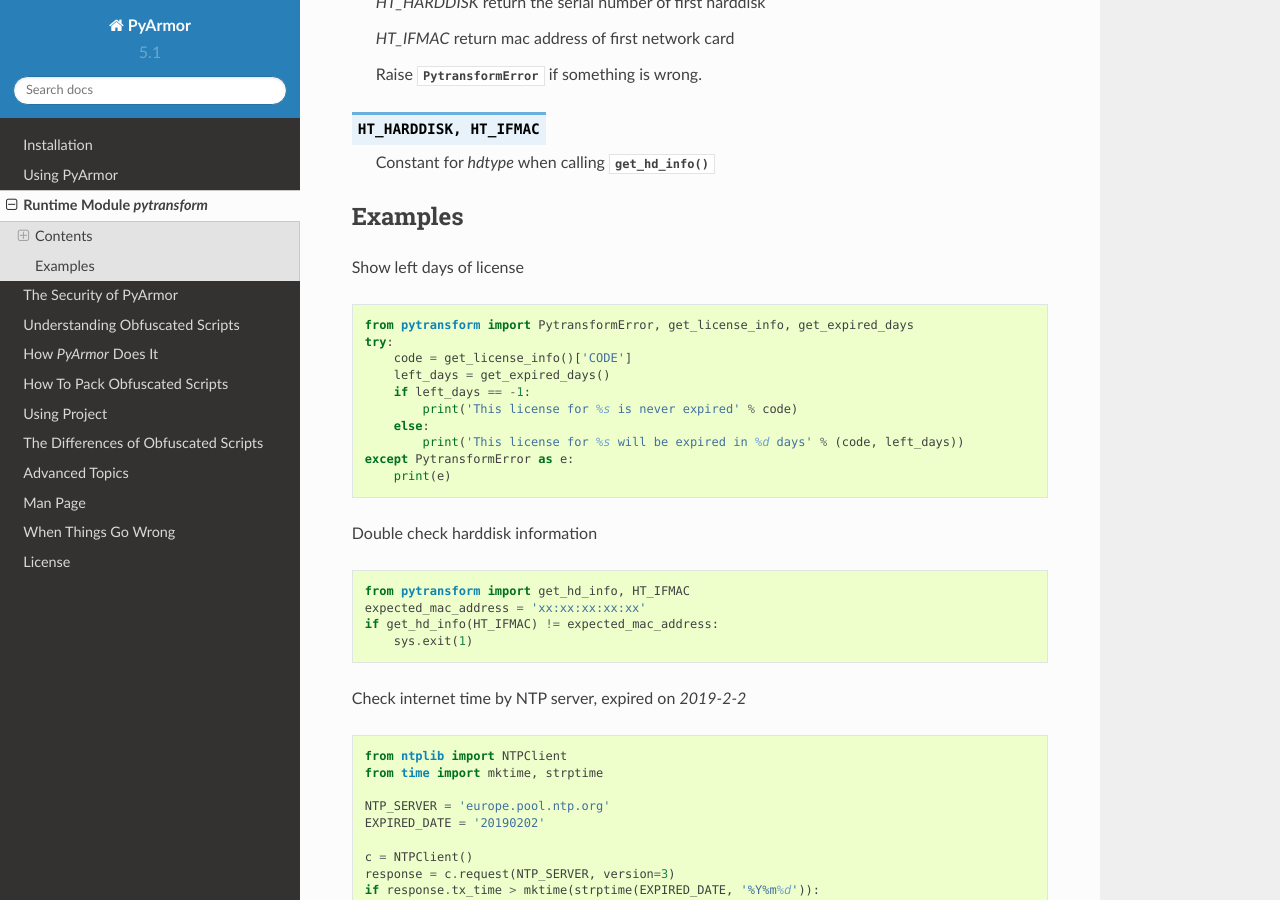
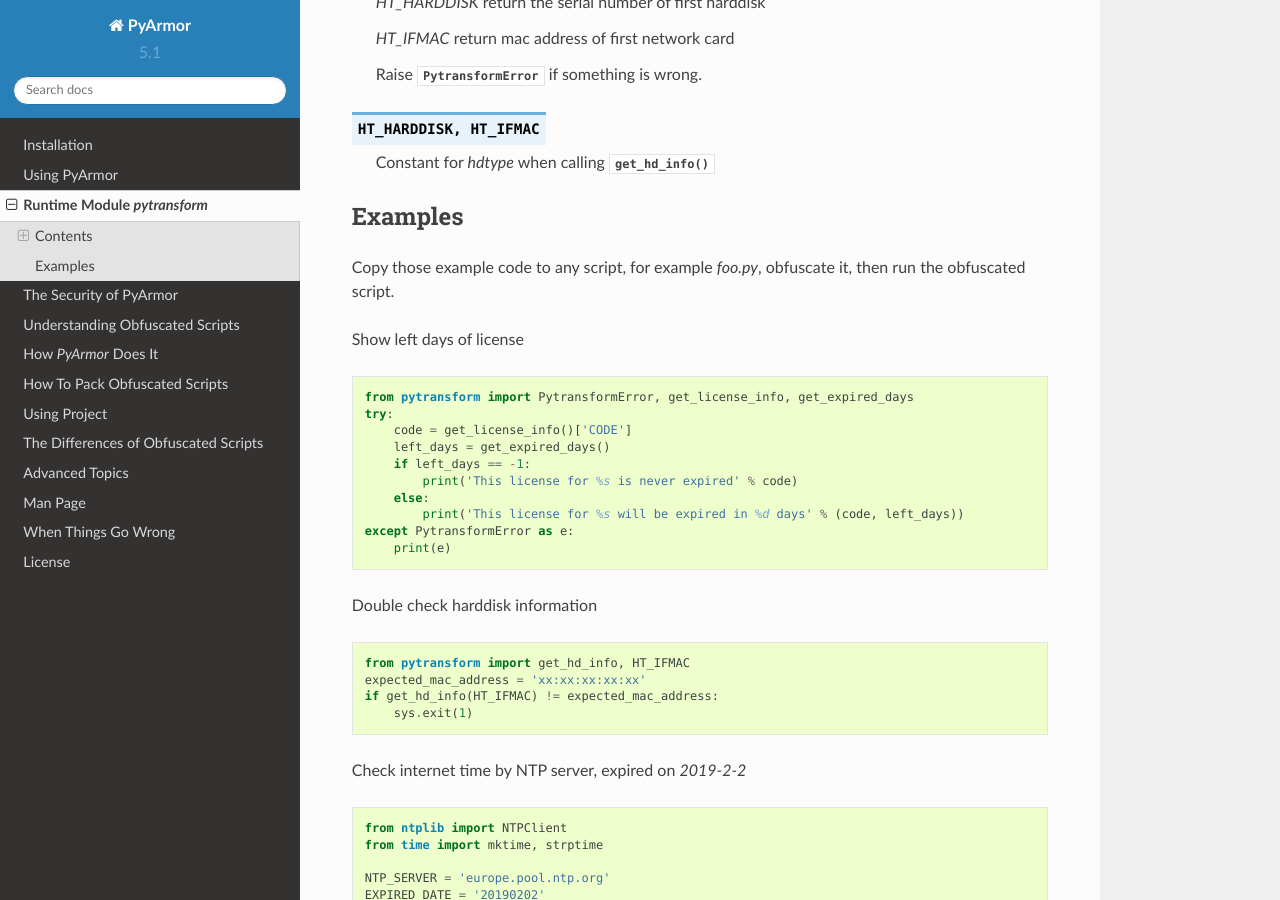
Before and after one commit to dashingsoft/pyarmor, a Sphinx documentation site: the page built from docs/pytransform.rst, in a window 1280 px wide and 900 px high, scrolled down 912 px. Built offline with Sphinx 7.4.7 and the Read the Docs theme 2.0.0, drawn with Linux system fonts in a browser that asks for light colours.

Commit message:
Refine doc

```diff
--- a/docs/pytransform.rst
+++ b/docs/pytransform.rst
@@ -55,6 +55,9 @@
 Examples
 --------
 
+Copy those example code to any script, for example `foo.py`, obfuscate
+it, then run the obfuscated script.
+
 Show left days of license
 
 .. code-block:: python
```
